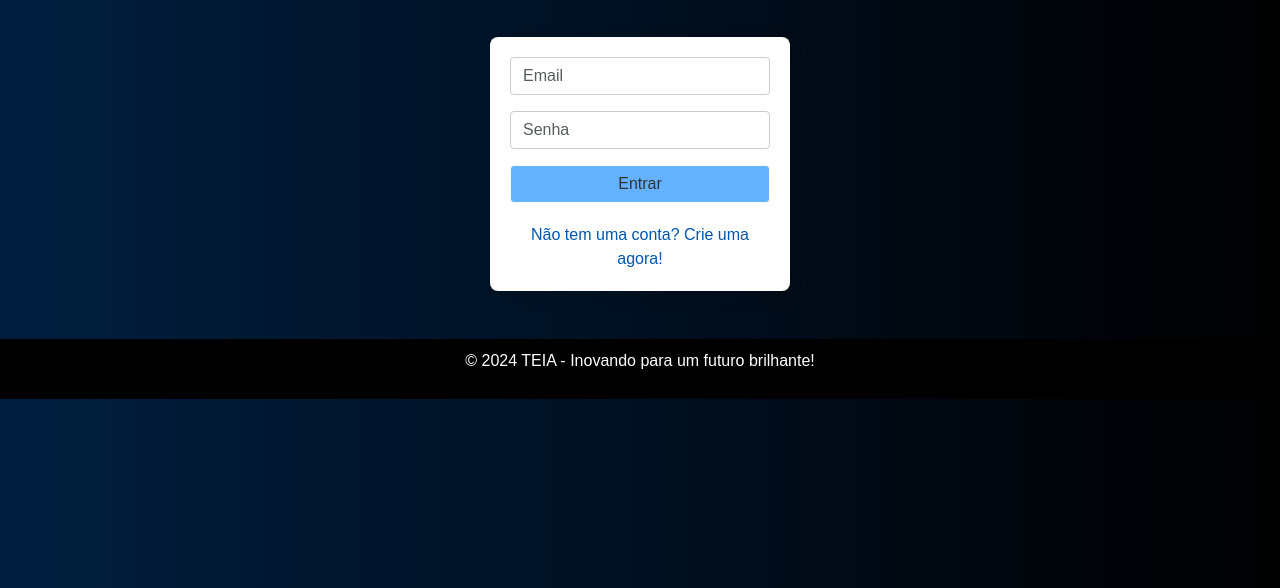
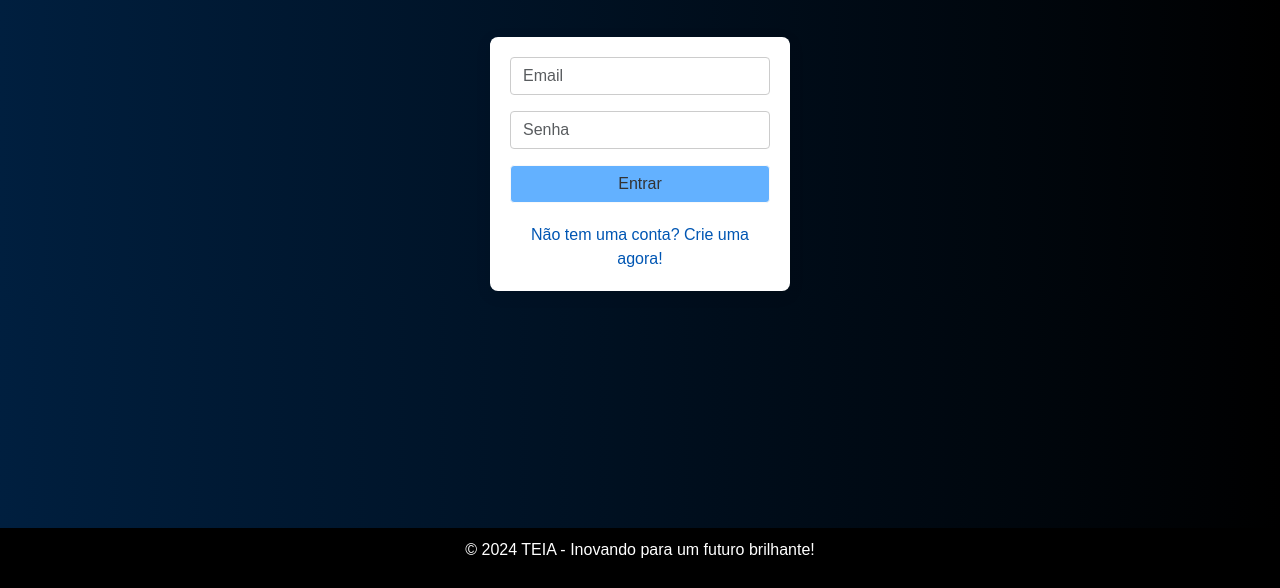
Before and after one commit to jose-santos398/Teia, a plain HTML site: page login.html in a window 1280 px wide. Shown: the part 212-800 px from the top of the page. Drawn offline with nearby package versions, Linux system fonts and the light colour scheme; a script that the page names is missing.

Commit message:
Update login.css

```diff
--- a/assets/login.css
+++ b/assets/login.css
@@ -131,11 +131,12 @@ h1 {
 /* Estilos do footer */
 .footer {
     text-align: center;
-    margin-top: 40px;
     padding: 10px 0;
     background-color: #000000; /* Azul marinho brilhante */
     color: white;
-    position: relative;
+    position: fixed;
     bottom: 0;
+    left: 0;
     width: 100%;
+    z-index: 1000;
 }
```
